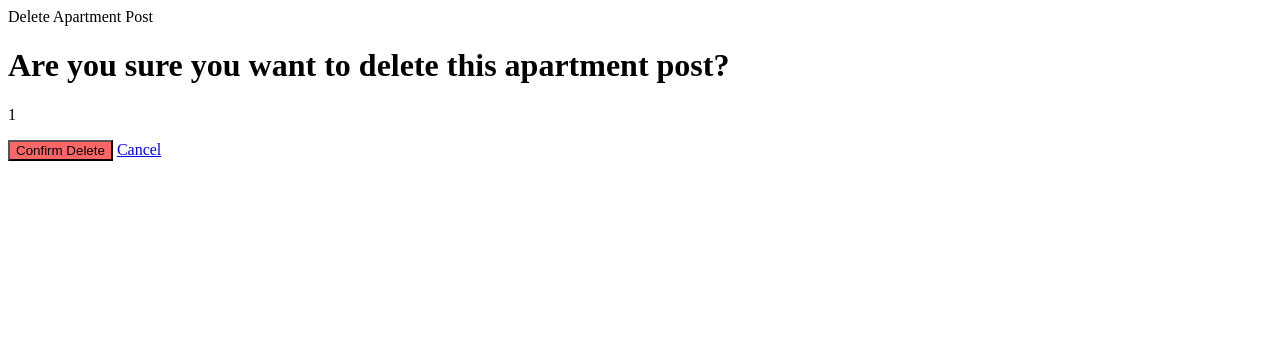
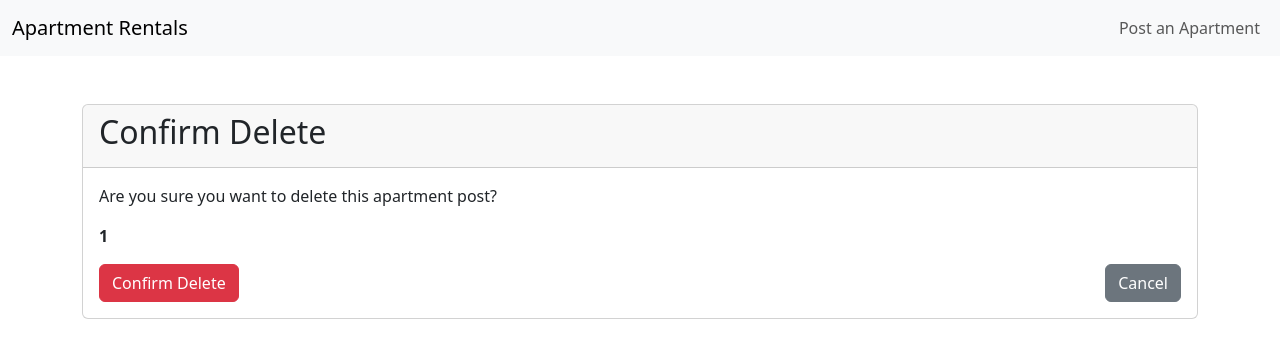
Before and after one commit to gcivil-nyu-org/fall24-monday-team3, a Django app: page /rentals/apartment/1/delete/ in a window 1280 px wide. Shown: the top 358 px of the page. Run offline with Django 5.2, Linux system fonts and the light colour scheme; data comes from the database, SQL or seed files in the repository; both versions use the stored data as it was after the commit.

Commit message:
Updated styling for delete, edit, and create post pages for consistency

```diff
--- a/Django_project copy/mysite/rentals/templates/rentals/delete_apartment_post.html
+++ b/Django_project copy/mysite/rentals/templates/rentals/delete_apartment_post.html
@@ -1,14 +1,25 @@
 <!-- rentals/templates/rentals/delete_apartment_post.html -->
+
+{% extends 'rentals/base.html' %}
+
 {% block title %}Delete Apartment Post{% endblock %}
 
 {% block content %}
-<div class="container">
-    <h1>Are you sure you want to delete this apartment post?</h1>
-    <p>{{ apartment_post.title }}</p>
-    <form method="post">
-        {% csrf_token %}
-        <button type="submit" class="btn-primary" style="background-color: #ff6666;">Confirm Delete</button>
-        <a href="{% url 'apartment_detail' pk=apartment_post.pk %}" class="btn-secondary">Cancel</a>
-    </form>
+<div class="card mt-5">
+    <div class="card-header">
+        <h2>Confirm Delete</h2>
+    </div>
+    <div class="card-body">
+        <p>Are you sure you want to delete this apartment post?</p>
+        <p><strong>{{ apartment_post.title }}</strong></p>
+
+        <form method="post">
+            {% csrf_token %}
+            <div class="d-flex justify-content-between mt-3">
+                <button type="submit" class="btn btn-danger">Confirm Delete</button>
+                <a href="{% url 'apartment_detail' pk=apartment_post.pk %}" class="btn btn-secondary">Cancel</a>
+            </div>
+        </form>
+    </div>
 </div>
 {% endblock %}
```
Also changed, not shown: Django_project copy/mysite/rentals/templates/rentals/update_apartment_post.html (+15 -3 lines), Django_project copy/mysite/db.sqlite3.
